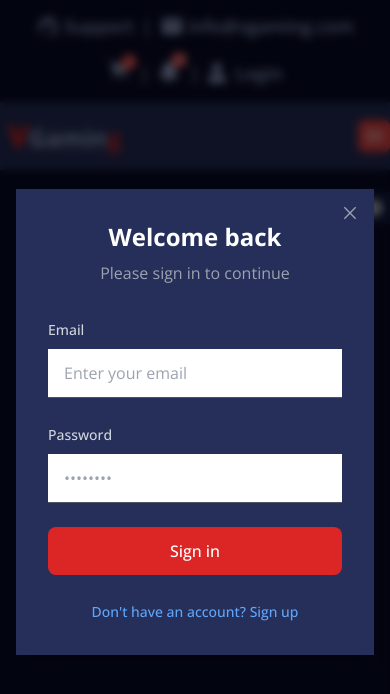
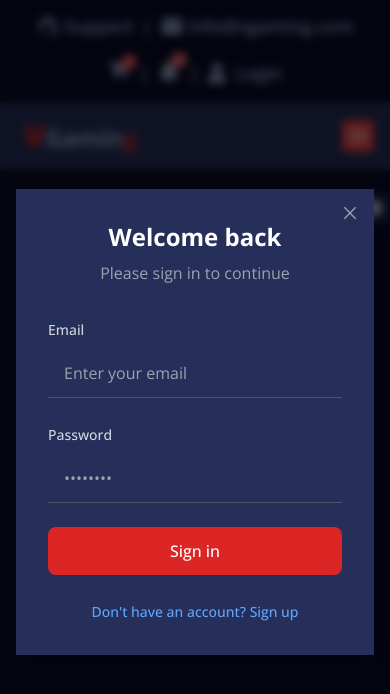
Before and after one commit to Nafiz-Al-Turabi/dooplo-gaming-client, a Next.js app: page / in a window 390 px wide. Both pictures are taken after a click on the button "Login". Shown: the top 694 px of the page. Built offline with nearby package versions, Linux system fonts and the light colour scheme.

Commit message:
Authentication animation added

```diff
--- a/app/globals.css
+++ b/app/globals.css
@@ -23,43 +23,31 @@ body {
 
 /* ======================================================== */
 
-
-@keyframes animates-login {
+@keyframes fadeUp {
   0% {
     opacity: 0;
-    transform: translateX(100%);
-  }
-  50% {
-    opacity: 0.5;
-    transform: translateX(-10%);
   }
   100% {
     opacity: 1;
-    transform: translateX(0);
   }
 }
 
-.animate-login {
-  animation: animates-login 1.5s ease-in-out forwards;
+@keyframes fadeOut {
+  0% {
+    opacity: 1;
+  }
+  100% {
+    opacity: 0;
+  }
 }
 
+/* Utility classes for animations */
+.fade-up {
+  animation: fadeUp 0.5s ease-out forwards;
+}
 
-  @keyframes animates-signup {
-    0% {
-      opacity: 0;
-      transform: translateX(-100%);
-    }
-    50% {
-      opacity: 0.5;
-      transform: translateX(10%);
-    }
-    100% {
-      opacity: 1;
-      transform: translateX(0);
-    }
-  }
+.fade-out {
+  animation: fadeOut 0.3s ease-out forwards;
+}
 
-  .animate-signup {
-    animation: animates-signup 1.5s ease-in-out forwards;
-  }
 /* =========================================================== */
--- a/app/layout.js
+++ b/app/layout.js
@@ -23,7 +23,7 @@ export default function RootLayout({ children }) {
           rel="stylesheet"
         />
       </head>
-      <body>
+      <body className="select-none">
         <ThemeProvider>
           <TopBar />
           <Navbar />
--- a/components/Authentication/Authentication.js
+++ b/components/Authentication/Authentication.js
@@ -5,6 +5,8 @@ import { useForm } from "react-hook-form";
 
 const Authentication = ({ isOpen, onClose }) => {
   const [isLogin, setIsLogin] = useState(true);
+  const [isAnimating, setIsAnimating] = useState(false);
+  const [isClosing, setIsClosing] = useState(false);
 
   const loginForm = useForm({
     defaultValues: {
@@ -23,27 +25,45 @@ const Authentication = ({ isOpen, onClose }) => {
 
   const onLoginSubmit = (data) => {
     console.log("Login data:", data);
-    // Handle login logic here
   };
 
   const onSignupSubmit = (data) => {
     console.log("Signup data:", data);
-    // Handle signup logic here
+  };
+
+  const handleToggle = () => {
+    setIsAnimating(true);
+    setTimeout(() => {
+      setIsLogin(!isLogin);
+      setIsAnimating(false);
+    }, 500);
+  };
+
+  const handleClose = () => {
+    setIsClosing(true);
+    setTimeout(() => {
+      onClose();
+      setIsClosing(false);
+    }, 300);
   };
 
   if (!isOpen) return null;
 
   return (
     <div
-      className="fixed inset-0 bg-black/60 backdrop-blur-sm flex items-center justify-center p-4 z-50 "
-      onClick={onClose}
+      className={`fixed inset-0 bg-black/60 backdrop-blur-sm flex items-center justify-center p-4 z-50 ${
+        isClosing ? "fade-out" : "fade-up"
+      }`}
+      onClick={handleClose}
     >
       <div
-        className="relative w-full max-w-md bg-white dark:bg-[#252f5a] shadow-xl"
+        className={`relative w-full max-w-md bg-white dark:bg-[#252f5a] shadow-xl transition-all duration-500 transform ${
+          isAnimating ? "opacity-0 scale-90" : "opacity-100 scale-100"
+        }`}
         onClick={(e) => e.stopPropagation()}
       >
         <button
-          onClick={onClose}
+          onClick={handleClose}
           className="absolute right-4 top-4 text-gray-400 hover:text-gray-600 dark:hover:text-gray-300"
         >
           <RiCloseLargeLine />
@@ -63,19 +83,26 @@ const Authentication = ({ isOpen, onClose }) => {
 
           {isLogin ? (
             // Login Form
-            <form onSubmit={loginForm.handleSubmit(onLoginSubmit)} className="space-y-6">
+            <form
+              onSubmit={loginForm.handleSubmit(onLoginSubmit)}
+              className="space-y-6"
+            >
               <div>
                 <label className="text-sm font-medium text-gray-700 dark:text-gray-300">
                   Email
                 </label>
                 <input
-                  {...loginForm.register("email", { required: "Email is required" })}
+                  {...loginForm.register("email", {
+                    required: "Email is required",
+                  })}
                   type="email"
-                  className="mt-2 w-full px-4 py-3 border-b border-gray-300 dark:border-gray-600 bg-white bg-transparent focus:outline-none focus:border-b focus:border-red-600 dark:focus:border-red-600 transition-colors"
+                  className="mt-2 w-full px-4 py-3 border-b border-gray-300 dark:border-gray-600 bg-transparent focus:outline-none focus:border-b focus:border-red-600 dark:focus:border-red-600 transition-colors"
                   placeholder="Enter your email"
                 />
                 {loginForm.formState.errors.email && (
-                  <p className="text-red-500 text-sm mt-1">{loginForm.formState.errors.email.message}</p>
+                  <p className="text-red-500 text-sm mt-1">
+                    {loginForm.formState.errors.email.message}
+                  </p>
                 )}
               </div>
               <div>
@@ -83,13 +110,17 @@ const Authentication = ({ isOpen, onClose }) => {
                   Password
                 </label>
                 <input
-                  {...loginForm.register("password", { required: "Password is required" })}
+                  {...loginForm.register("password", {
+                    required: "Password is required",
+                  })}
                   type="password"
-                  className="mt-2 w-full px-4 py-3 border-b border-gray-300 dark:border-gray-600 bg-white bg-transparent focus:outline-none focus:border-b focus:border-red-600 dark:focus:border-red-600 transition-colors"
+                  className="mt-2 w-full px-4 py-3 border-b border-gray-300 dark:border-gray-600 bg-transparent focus:outline-none focus:border-b focus:border-red-600 dark:focus:border-red-600 transition-colors"
                   placeholder="••••••••"
                 />
                 {loginForm.formState.errors.password && (
-                  <p className="text-red-500 text-sm mt-1">{loginForm.formState.errors.password.message}</p>
+                  <p className="text-red-500 text-sm mt-1">
+                    {loginForm.formState.errors.password.message}
+                  </p>
                 )}
               </div>
               <button
@@ -101,19 +132,26 @@ const Authentication = ({ isOpen, onClose }) => {
             </form>
           ) : (
             // Signup Form
-            <form onSubmit={signupForm.handleSubmit(onSignupSubmit)} className="space-y-6">
+            <form
+              onSubmit={signupForm.handleSubmit(onSignupSubmit)}
+              className="space-y-6"
+            >
               <div>
                 <label className="text-sm font-medium text-gray-700 dark:text-gray-300">
                   Name
                 </label>
                 <input
-                  {...signupForm.register("name", { required: "Name is required" })}
+                  {...signupForm.register("name", {
+                    required: "Name is required",
+                  })}
                   type="text"
-                  className="mt-2 w-full px-4 py-3 border-b border-gray-300 dark:border-gray-600 bg-white bg-transparent focus:outline-none focus:border-b focus:border-red-600 dark:focus:border-red-600 transition-colors"
+                  className="mt-2 w-full px-4 py-3 border-b border-gray-300 dark:border-gray-600 bg-transparent focus:outline-none focus:border-b focus:border-red-600 dark:focus:border-red-600 transition-colors"
                   placeholder="Enter your name"
                 />
                 {signupForm.formState.errors.name && (
-                  <p className="text-red-500 text-sm mt-1">{signupForm.formState.errors.name.message}</p>
+                  <p className="text-red-500 text-sm mt-1">
+                    {signupForm.formState.errors.name.message}
+                  </p>
                 )}
               </div>
               <div>
@@ -121,13 +159,17 @@ const Authentication = ({ isOpen, onClose }) => {
                   Email
                 </label>
                 <input
-                  {...signupForm.register("email", { required: "Email is required" })}
+                  {...signupForm.register("email", {
+                    required: "Email is required",
+                  })}
                   type="email"
-                  className="mt-2 w-full px-4 py-3 border-b border-gray-300 dark:border-gray-600 bg-white bg-transparent focus:outline-none focus:border-b focus:border-red-600 dark:focus:border-red-600 transition-colors"
+                  className="mt-2 w-full px-4 py-3 border-b border-gray-300 dark:border-gray-600 bg-transparent focus:outline-none focus:border-b focus:border-red-600 dark:focus:border-red-600 transition-colors"
                   placeholder="Enter your email"
                 />
                 {signupForm.formState.errors.email && (
-                  <p className="text-red-500 text-sm mt-1">{signupForm.formState.errors.email.message}</p>
+                  <p className="text-red-500 text-sm mt-1">
+                    {signupForm.formState.errors.email.message}
+                  </p>
                 )}
               </div>
               <div>
@@ -135,13 +177,17 @@ const Authentication = ({ isOpen, onClose }) => {
                   Password
                 </label>
                 <input
-                  {...signupForm.register("password", { required: "Password is required" })}
+                  {...signupForm.register("password", {
+                    required: "Password is required",
+                  })}
                   type="password"
-                  className="mt-2 w-full px-4 py-3 border-b border-gray-300 dark:border-gray-600 bg-white bg-transparent focus:outline-none focus:border-b focus:border-red-600 dark:focus:border-red-600 transition-colors"
+                  className="mt-2 w-full px-4 py-3 border-b border-gray-300 dark:border-gray-600 bg-transparent focus:outline-none focus:border-b focus:border-red-600 dark:focus:border-red-600 transition-colors"
                   placeholder="••••••••"
                 />
                 {signupForm.formState.errors.password && (
-                  <p className="text-red-500 text-sm mt-1">{signupForm.formState.errors.password.message}</p>
+                  <p className="text-red-500 text-sm mt-1">
+                    {signupForm.formState.errors.password.message}
+                  </p>
                 )}
               </div>
               <button
@@ -155,7 +201,7 @@ const Authentication = ({ isOpen, onClose }) => {
 
           <div className="mt-6 text-center">
             <button
-              onClick={() => setIsLogin(!isLogin)}
+              onClick={handleToggle}
               className="text-sm text-blue-600 hover:text-blue-700 dark:text-blue-400 dark:hover:text-blue-300 font-medium"
             >
               {isLogin
--- a/components/shared/Navbar.js
+++ b/components/shared/Navbar.js
@@ -41,7 +41,7 @@ const Navbar = () => {
       } z-40`}
     >
       <div className="hidden lg:block inset-0 absolute top-0 left-0 w-0  xl:w-[10%] 2xl:w-[18%] h-full bg-[#252f5a] dark:bg-[#070b28] [clip-path:polygon(0_0,85%_0,100%_100%,0%_100%)]"></div>
-      <div className="max-w-[1250px] mx-auto flex justify-between items-center py-4">
+      <div className="max-w-[1250px] mx-auto flex justify-between items-center py-4 px-4 lg:px-0">
         <Link href="/" className="ml-2">
           {/* <img src="/images/logo.png" alt="logo" className="h-8" /> */}
           <h1 className="text-2xl font-bold text-red-600 xl:pl-12 2xl:pl-0">
```
